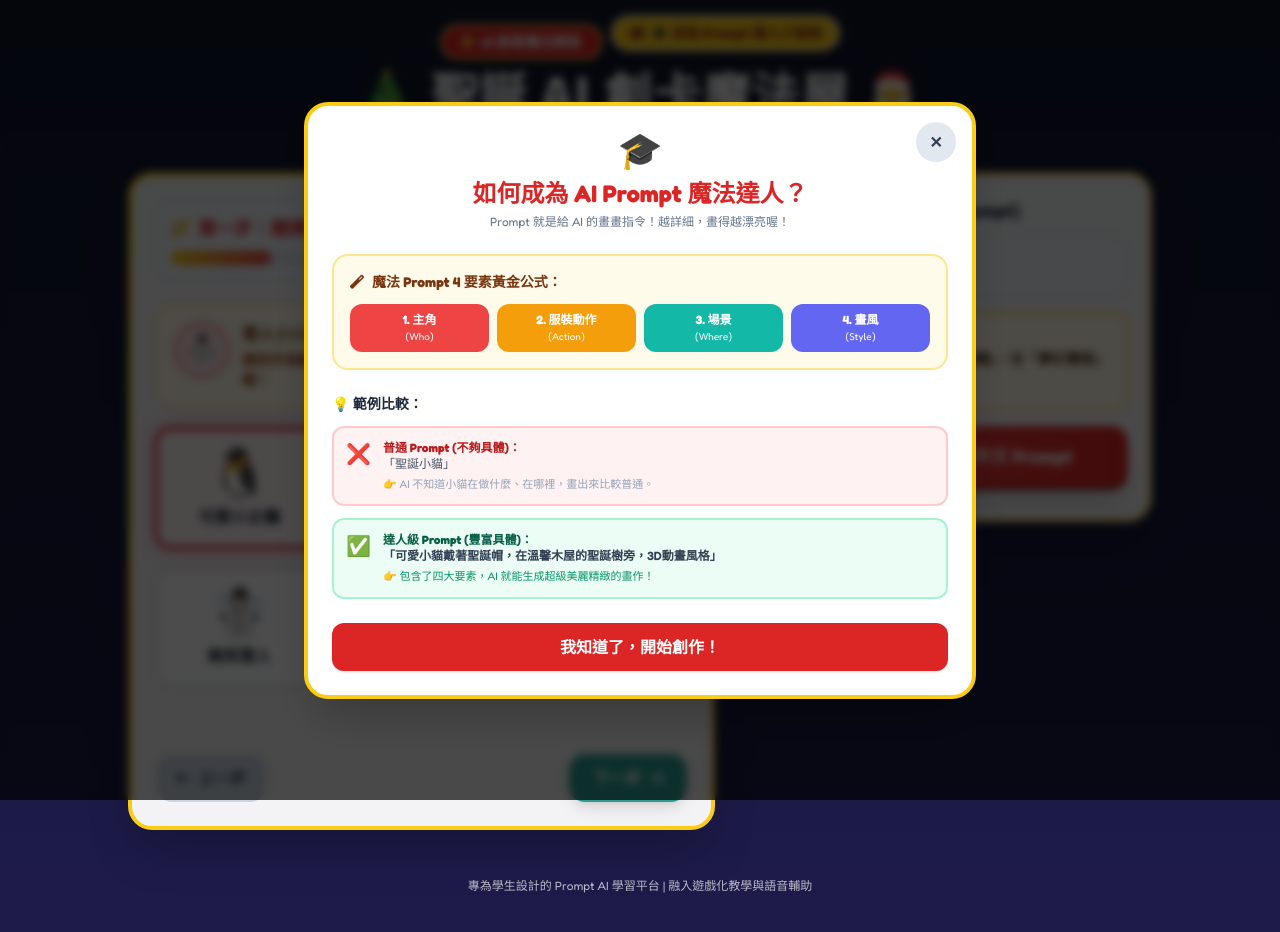
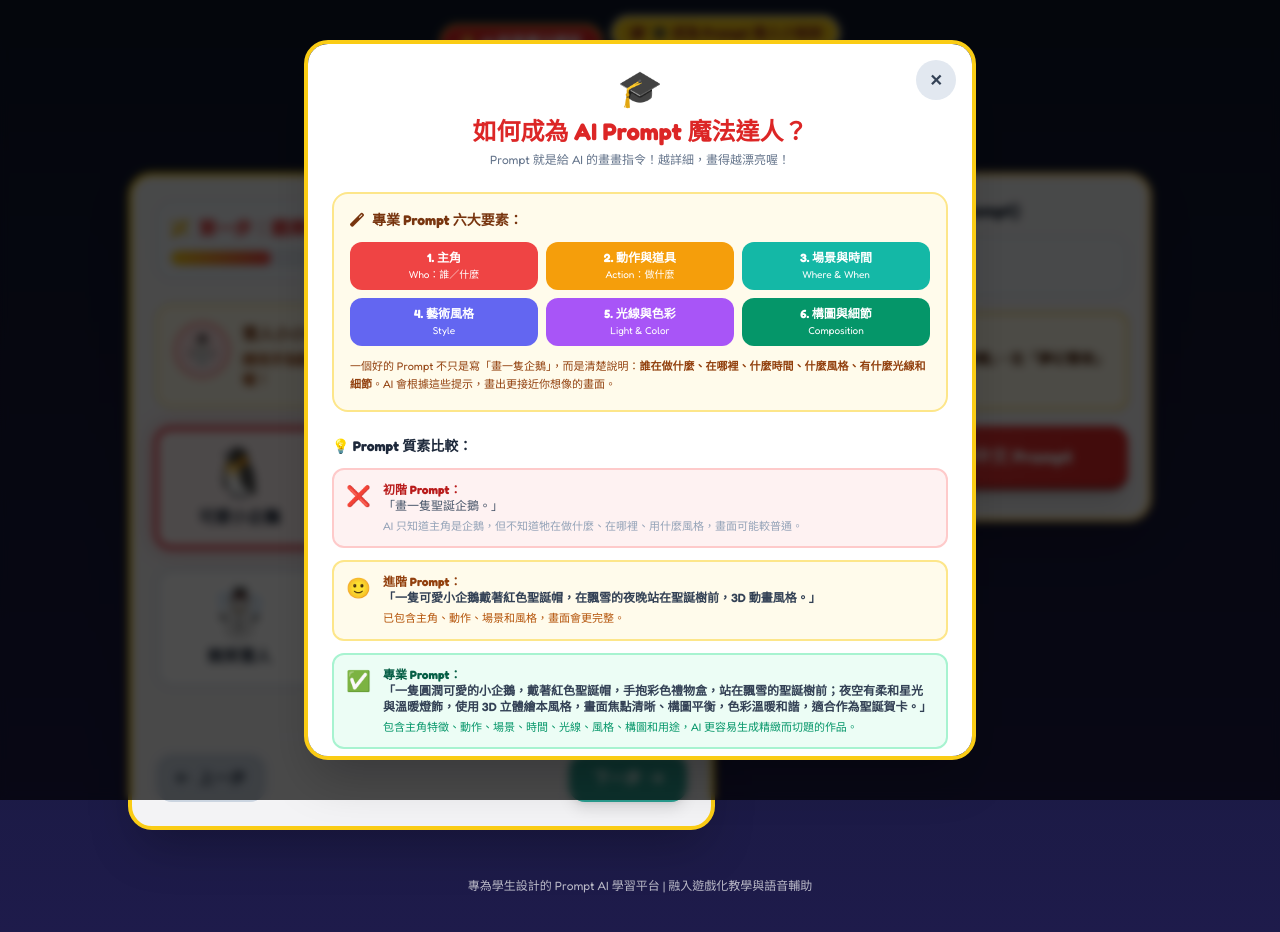
Before and after one commit to hsuwsk-cmd/xmas-card-studio, a plain HTML site: page index.html in a window 1280 px wide. Both pictures are taken after a click on the button "🎓 成為 Prompt 達人小秘訣". Drawn offline with nearby package versions, Linux system fonts and the light colour scheme; a web font is replaced by a local one.

Commit message:
Add files via upload

```diff
--- a/index.html
+++ b/index.html
@@ -404,34 +404,56 @@
             <!-- Prompt 魔法公式圖解 -->
             <div class="bg-amber-50 p-4 rounded-2xl border-2 border-amber-200 mb-6">
                 <h3 class="font-bold text-amber-900 text-sm mb-3 flex items-center gap-2">
-                    <i class="fa-solid fa-wand-magic"></i> 魔法 Prompt 4 要素黃金公式：
+                    <i class="fa-solid fa-wand-magic"></i> 專業 Prompt 六大要素：
                 </h3>
-                <div class="grid grid-cols-2 sm:grid-cols-4 gap-2 text-center text-xs font-bold">
-                    <div class="bg-red-500 text-white p-2 rounded-xl">1. 主角<br><span class="text-[10px] font-normal">(Who)</span></div>
-                    <div class="bg-amber-500 text-white p-2 rounded-xl">2. 服裝動作<br><span class="text-[10px] font-normal">(Action)</span></div>
-                    <div class="bg-teal-500 text-white p-2 rounded-xl">3. 場景<br><span class="text-[10px] font-normal">(Where)</span></div>
-                    <div class="bg-indigo-500 text-white p-2 rounded-xl">4. 畫風<br><span class="text-[10px] font-normal">(Style)</span></div>
+                <div class="grid grid-cols-2 sm:grid-cols-3 gap-2 text-center text-xs font-bold">
+                    <div class="bg-red-500 text-white p-2 rounded-xl">1. 主角<br><span class="text-[10px] font-normal">Who：誰／什麼</span></div>
+                    <div class="bg-amber-500 text-white p-2 rounded-xl">2. 動作與道具<br><span class="text-[10px] font-normal">Action：做什麼</span></div>
+                    <div class="bg-teal-500 text-white p-2 rounded-xl">3. 場景與時間<br><span class="text-[10px] font-normal">Where & When</span></div>
+                    <div class="bg-indigo-500 text-white p-2 rounded-xl">4. 藝術風格<br><span class="text-[10px] font-normal">Style</span></div>
+                    <div class="bg-purple-500 text-white p-2 rounded-xl">5. 光線與色彩<br><span class="text-[10px] font-normal">Light & Color</span></div>
+                    <div class="bg-emerald-600 text-white p-2 rounded-xl">6. 構圖與細節<br><span class="text-[10px] font-normal">Composition</span></div>
                 </div>
+                <p class="text-[11px] text-amber-800 mt-3 leading-relaxed">
+                    一個好的 Prompt 不只是寫「畫一隻企鵝」，而是清楚說明：<b>誰在做什麼、在哪裡、什麼時間、什麼風格、有什麼光線和細節</b>。AI 會根據這些提示，畫出更接近你想像的畫面。
+                </p>
             </div>
 
             <!-- 對比範例 -->
             <div class="space-y-3">
-                <h3 class="font-bold text-slate-800 text-sm">💡 範例比較：</h3>
+                <h3 class="font-bold text-slate-800 text-sm">💡 Prompt 質素比較：</h3>
+
                 <div class="bg-red-50 border-2 border-red-200 p-3 rounded-xl flex items-start gap-3">
                     <span class="text-xl">❌</span>
                     <div>
-                        <div class="font-bold text-xs text-red-700">普通 Prompt (不夠具體)：</div>
-                        <div class="text-xs text-slate-600">「聖誕小貓」</div>
-                        <div class="text-[11px] text-slate-400 mt-1">👉 AI 不知道小貓在做什麼、在哪裡，畫出來比較普通。</div>
+                        <div class="font-bold text-xs text-red-700">初階 Prompt：</div>
+                        <div class="text-xs text-slate-600">「畫一隻聖誕企鵝。」</div>
+                        <div class="text-[11px] text-slate-400 mt-1">AI 只知道主角是企鵝，但不知道牠在做什麼、在哪裡、用什麼風格，畫面可能較普通。</div>
+                    </div>
+                </div>
+
+                <div class="bg-amber-50 border-2 border-amber-200 p-3 rounded-xl flex items-start gap-3">
+                    <span class="text-xl">🙂</span>
+                    <div>
+                        <div class="font-bold text-xs text-amber-800">進階 Prompt：</div>
+                        <div class="text-xs text-slate-700 font-semibold">「一隻可愛小企鵝戴著紅色聖誕帽，在飄雪的夜晚站在聖誕樹前，3D 動畫風格。」</div>
+                        <div class="text-[11px] text-amber-700 mt-1">已包含主角、動作、場景和風格，畫面會更完整。</div>
                     </div>
                 </div>
 
                 <div class="bg-emerald-50 border-2 border-emerald-200 p-3 rounded-xl flex items-start gap-3">
                     <span class="text-xl">✅</span>
                     <div>
-                        <div class="font-bold text-xs text-emerald-800">達人級 Prompt (豐富具體)：</div>
-                        <div class="text-xs text-slate-700 font-semibold">「可愛小貓戴著聖誕帽，在溫馨木屋的聖誕樹旁，3D動畫風格」</div>
-                        <div class="text-[11px] text-emerald-600 mt-1">👉 包含了四大要素，AI 就能生成超級美麗精緻的畫作！</div>
+                        <div class="font-bold text-xs text-emerald-800">專業 Prompt：</div>
+                        <div class="text-xs text-slate-700 font-semibold">「一隻圓潤可愛的小企鵝，戴著紅色聖誕帽，手抱彩色禮物盒，站在飄雪的聖誕樹前；夜空有柔和星光與溫暖燈飾，使用 3D 立體繪本風格，畫面焦點清晰、構圖平衡，色彩溫暖和諧，適合作為聖誕賀卡。」</div>
+                        <div class="text-[11px] text-emerald-600 mt-1">包含主角特徵、動作、場景、時間、光線、風格、構圖和用途，AI 更容易生成精緻而切題的作品。</div>
+                    </div>
+                </div>
+
+                <div class="bg-blue-50 border-2 border-blue-200 p-3 rounded-xl">
+                    <div class="font-bold text-xs text-blue-800 mb-1">✍️ Prompt 句式框架：</div>
+                    <div class="text-xs text-slate-700 leading-relaxed">
+                        請創作一張<b>聖誕賀卡插畫</b>。主角是<b>［誰］</b>，正在<b>［做什麼］</b>，身處於<b>［哪裡／什麼時間］</b>。畫面加入<b>［特別細節］</b>，使用<b>［藝術風格］</b>；光線<b>［柔和／溫暖／夢幻］</b>，色彩<b>［豐富和諧］</b>，構圖<b>［主角清晰、背景不搶焦點］</b>。
                     </div>
                 </div>
             </div>
@@ -459,19 +481,19 @@
 
         // 關卡助手對話內容
         const helperTexts = {
-            1: "第一步：請用手指點選一個你最喜歡的聖誕主角吧！牠會是今天卡片的主角喔！",
-            2: "第二步：太棒了！現在為你的主角穿上「服裝」或拿著「禮物」吧！",
-            3: "第三步：接著，選擇一個美麗的「聖誕背景場景」吧！",
-            4: "第四步：你想用什麼「畫畫風格」來繪製卡片呢？選好後點擊下一步！",
-            5: "最後一步自由挑戰：可以手動或用語音加入你獨特的魔法 Prompt 喔！"
+            1: "第一步：先想一想你想設計的主角。你可以選擇動物、人物或節日角色；選好後，再想想牠的表情、年齡和性格，例如可愛、勇敢、開心或神秘。",
+            2: "第二步：為主角加入服裝、配件或動作。想一想：牠正在做什麼？手上拿著什麼？穿著什麼顏色的衣服？這些細節會令畫面更有故事感。",
+            3: "第三步：選擇故事發生的地點和時間。你可以想想：這裡是室內還是戶外？是白天還是晚上？有沒有雪、燈飾、禮物或其他聖誕元素？",
+            4: "第四步：選擇你喜歡的藝術風格。不同風格會帶來不同感覺，例如 3D 動畫較立體可愛、水彩較柔和溫暖、像素風較像遊戲畫面。",
+            5: "最後一步：加入你獨創的細節，例如天氣、光線、表情、小動物、魔法效果或想傳遞的祝福。越具體，AI 就越容易畫出你心中的畫面。"
         };
 
         const stepTitles = {
-            1: "第一步：選擇你的聖誕主角",
-            2: "第二步：選擇服裝與道具",
-            3: "第三步：選擇背景場景",
-            4: "第四步：選擇畫風",
-            5: "第五步：自由 Prompt 追加 (文字/語音)"
+            1: "第一步：設計主角（Who）",
+            2: "第二步：加入服裝、道具與動作（Action）",
+            3: "第三步：設計場景與時間（Where & When）",
+            4: "第四步：選擇藝術風格（Style）",
+            5: "第五步：加入光線、細節與創意（Details）"
         };
 
         // 選擇選項
@@ -520,17 +542,20 @@
                 container.appendChild(customTag);
             }
 
-            // 組合給 AI 讀取的英文指令（背景運作）
-            currentEnglishPrompt = fullPrompt.join(', ') + ', bright cozy lighting, Christmas holiday aesthetic, masterpiece, detailed, high resolution, centered composition';
+            // 加入專業品質與構圖提示
+            const qualityPrompt = 'warm festive Christmas atmosphere, balanced composition, clear focal point, soft cinematic lighting, rich colors, detailed background, high quality, highly detailed, suitable for a greeting card';
 
-            // 組合給學生閱讀的流暢中文指令
+            // 組合給 AI 閱讀的專業英文指令
+            currentEnglishPrompt = fullPrompt.join(', ') + ', ' + qualityPrompt;
+
+            // 組合給學生閱讀的專業中文指令
             const subj = selections.subject?.label || '小企鵝';
             const act = selections.action?.label || '戴聖誕帽';
             const env = selections.environment?.label || '夢幻雪夜';
             const sty = selections.style?.label || '3D動畫';
-            const extraText = customInput ? `，加上「${customInput}」` : '';
+            const extraText = customInput ? `畫面特別加入：${customInput}。` : '';
 
-            document.getElementById('chinese-prompt-text').innerText = `主角是「${subj}」，正在「${act}」，身處在「${env}」${extraText}，使用「${sty}」風格畫出來！`;
+            document.getElementById('chinese-prompt-text').innerText = `請創作一張適合作為聖誕賀卡的插畫。主角是一隻／一位「${subj}」，牠／他正在「${act}」，身處於「${env}」。${extraText}整體使用「${sty}」風格，畫面要有清楚的焦點、平衡的構圖、柔和而有層次的光線、豐富但和諧的色彩，以及具聖誕節日氣氛的溫暖感。請將主角放在畫面中央偏上位置，背景細緻但不搶去主角注意力，適合加上祝福語。`;
         }
 
         // 關卡切換邏輯
@@ -614,23 +639,12 @@
         function copyChinesePrompt() {
             const promptText = document.getElementById('chinese-prompt-text').innerText.trim();
             const status = document.getElementById('copy-status');
-
-            if (!promptText) {
-                status.innerText = '⚠️ 請先完成 Prompt 選擇！';
-                return;
-            }
-
+            if (!promptText) { status.innerText = '⚠️ 請先完成 Prompt 選擇！'; return; }
             if (navigator.clipboard && window.isSecureContext) {
-                navigator.clipboard.writeText(promptText)
-                    .then(() => {
-                        status.innerText = '✅ 中文 Prompt 已複製！請貼到 Gemini 或 Copilot 生成聖誕卡。';
-                    })
-                    .catch(() => {
-                        status.innerText = '⚠️ 無法自動複製，請手動選取並複製 Prompt。';
-                    });
-            } else {
-                status.innerText = '⚠️ 此瀏覽器不支援自動複製，請手動選取並複製 Prompt。';
-            }
+                navigator.clipboard.writeText(promptText).then(() => {
+                    status.innerText = '✅ 中文 Prompt 已複製！請貼到 Gemini 或 Copilot 生成聖誕卡。';
+                }).catch(() => { status.innerText = '⚠️ 無法自動複製，請手動選取並複製 Prompt。'; });
+            } else { status.innerText = '⚠️ 此瀏覽器不支援自動複製，請手動選取並複製 Prompt。'; }
         }
 
         // Modal 相關控制
```
